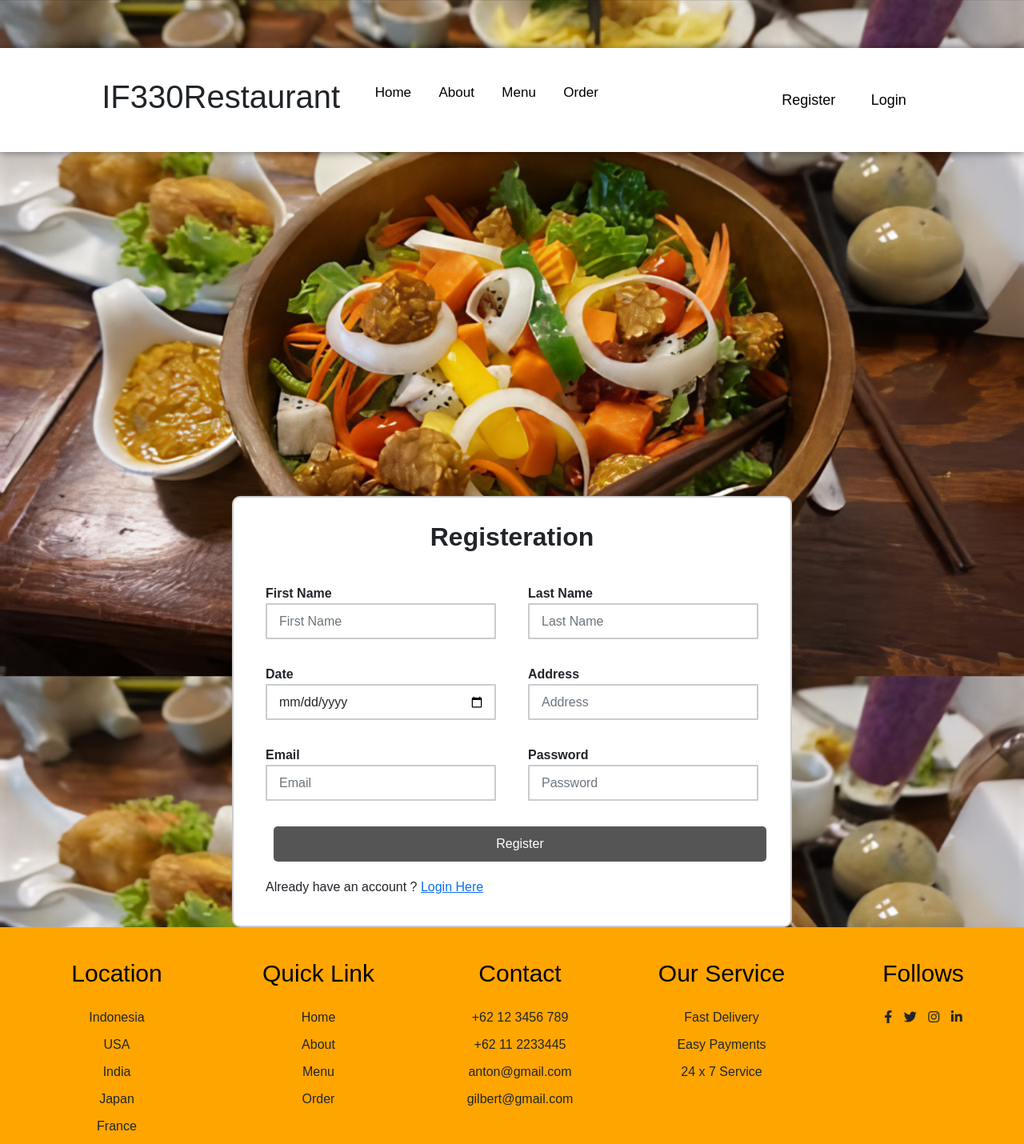
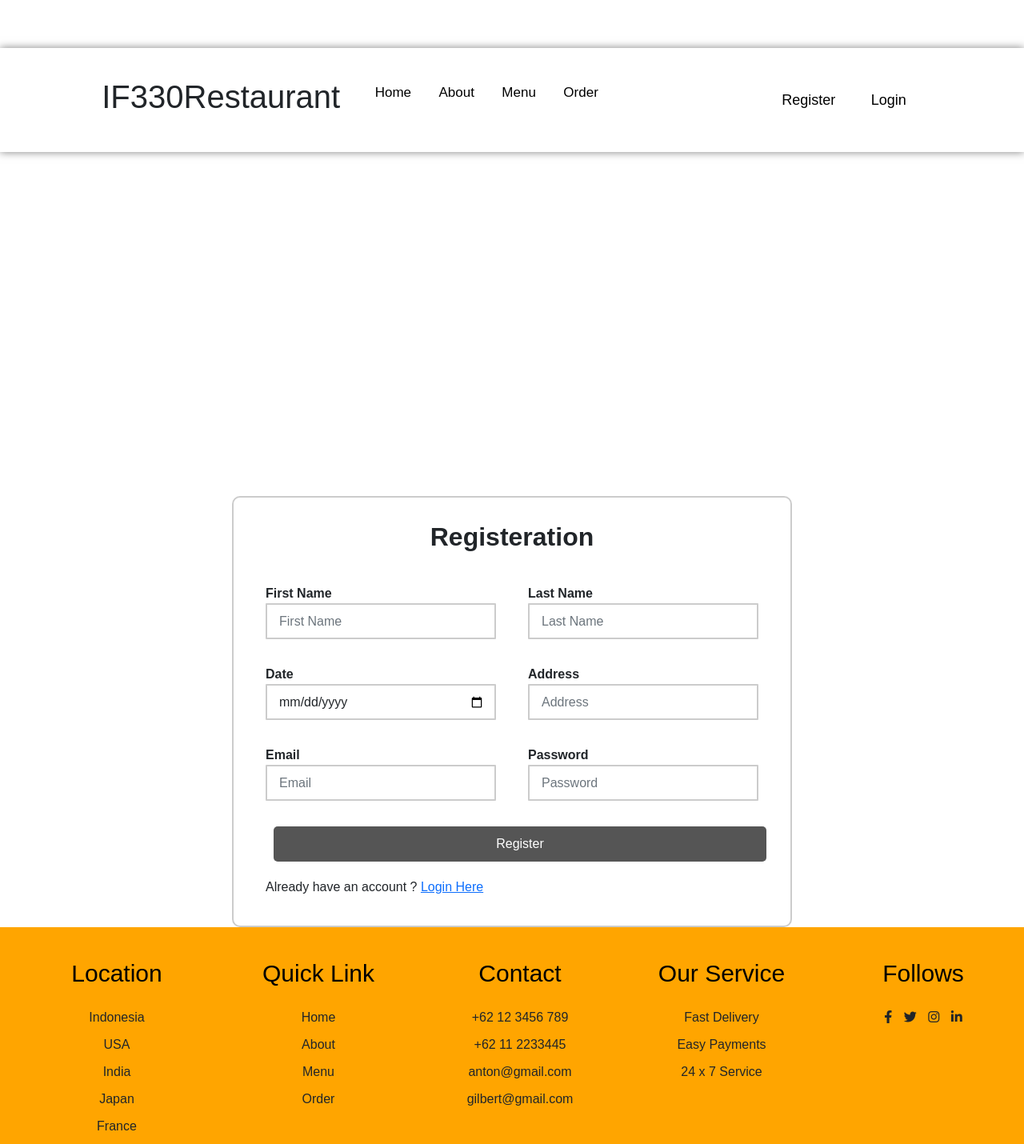
Before and after one commit to Giltp/WebProg_UTS_Lecture, a PHP site: page /HTML/regis.php in a window 1280 px wide. Shown: the whole page at 80% size. Run offline with PHP 8.4, Linux system fonts and the light colour scheme; some libraries are stand-ins or nearby versions.

Commit message:
Update regis.php

```diff
--- a/HTML/regis.php
+++ b/HTML/regis.php
@@ -112,11 +112,6 @@ if (isset($_SESSION["user"])) {
     body {
         margin-top: 60px;
         flex-direction: column;
-        background-image: url(../images/background_home.png);
-        background-size: cover;
-        background-position: center center;
-        background-repeat: no-repeat;
-        background-attachment: fixed;
     }
 
     .container {
```
